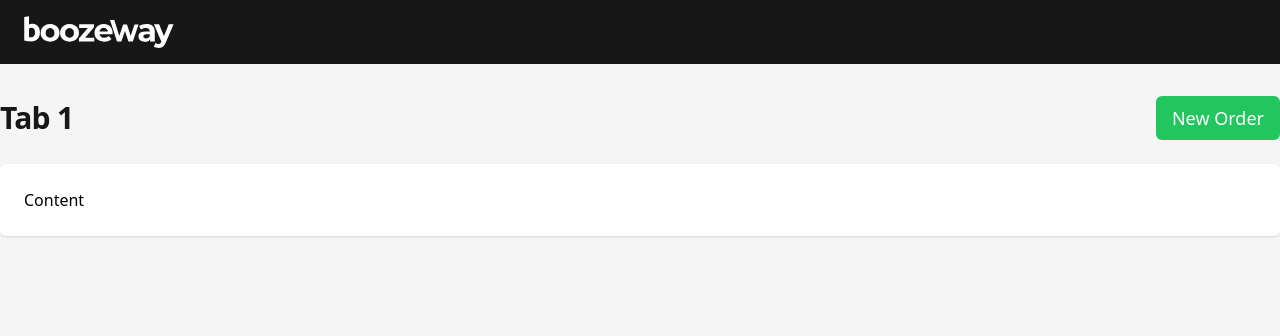
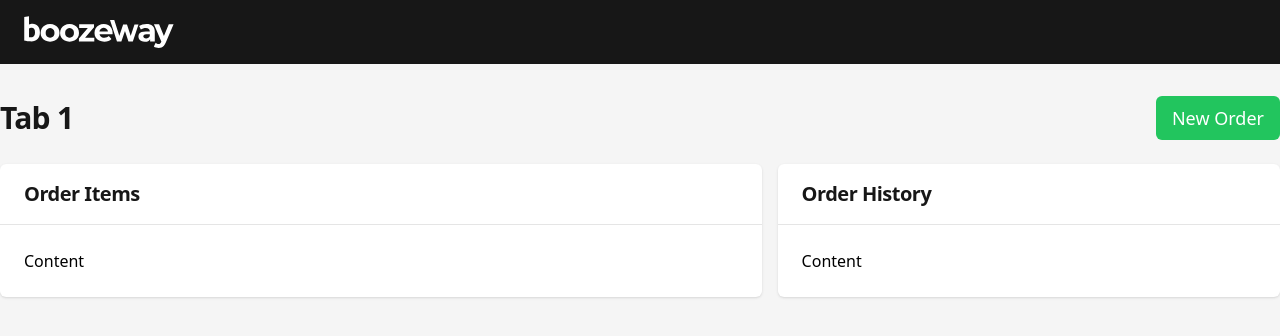
Before and after one commit to deangibson89/betway-assessment-vue3-nuxt3, a Nuxt app: page /tabs/1 in a window 1280 px wide. Shown: the top 336 px of the page. Built offline with nearby package versions, Linux system fonts and the light colour scheme.

Commit message:
abstracted out card component

```diff
--- /dev/null
+++ b/components/card/index.vue
@@ -0,0 +1,21 @@
+<script setup lang="ts">
+  defineProps<{
+    title?: string
+  }>()
+</script>
+
+<template>
+  <div class="overflow-hidden rounded-md bg-white shadow">
+    <div
+      class="border-b border-neutral-200 px-6 py-4"
+      v-if="title"
+    >
+      <h2 class="text-xl font-semibold tracking-tight text-neutral-900">
+        {{ title }}
+      </h2>
+    </div>
+    <div class="p-6">
+      <slot />
+    </div>
+  </div>
+</template>
--- a/pages/index.vue
+++ b/pages/index.vue
@@ -32,12 +32,12 @@
       <Button @click="() => console.log('new tab click')">New Tab</Button>
     </PageTitle>
 
-    <div class="rounded-md bg-white p-6 shadow">
+    <Card>
       <Table
         :columns="['ID', 'Customer', 'Table #', 'Orders', 'Total']"
         :rows="data"
         @row-click="({ id }) => router.push(`/tabs/${id}`)"
       />
-    </div>
+    </Card>
   </div>
 </template>
--- a/pages/tabs/[id].vue
+++ b/pages/tabs/[id].vue
@@ -8,8 +8,20 @@
       <Button @click="() => console.log('new order click')">New Order</Button>
     </PageTitle>
 
-    <div class="rounded-md bg-white p-6 shadow">
-      <span>Content</span>
+    <div class="grid grid-cols-5 gap-4">
+      <Card
+        class="col-span-5 md:col-span-3"
+        title="Order Items"
+      >
+        <span>Content</span>
+      </Card>
+
+      <Card
+        class="col-span-5 md:col-span-2"
+        title="Order History"
+      >
+        <span>Content</span>
+      </Card>
     </div>
   </div>
 </template>
```
Also changed, not shown: 1 other file (tests, documents, lock files or other folders).
